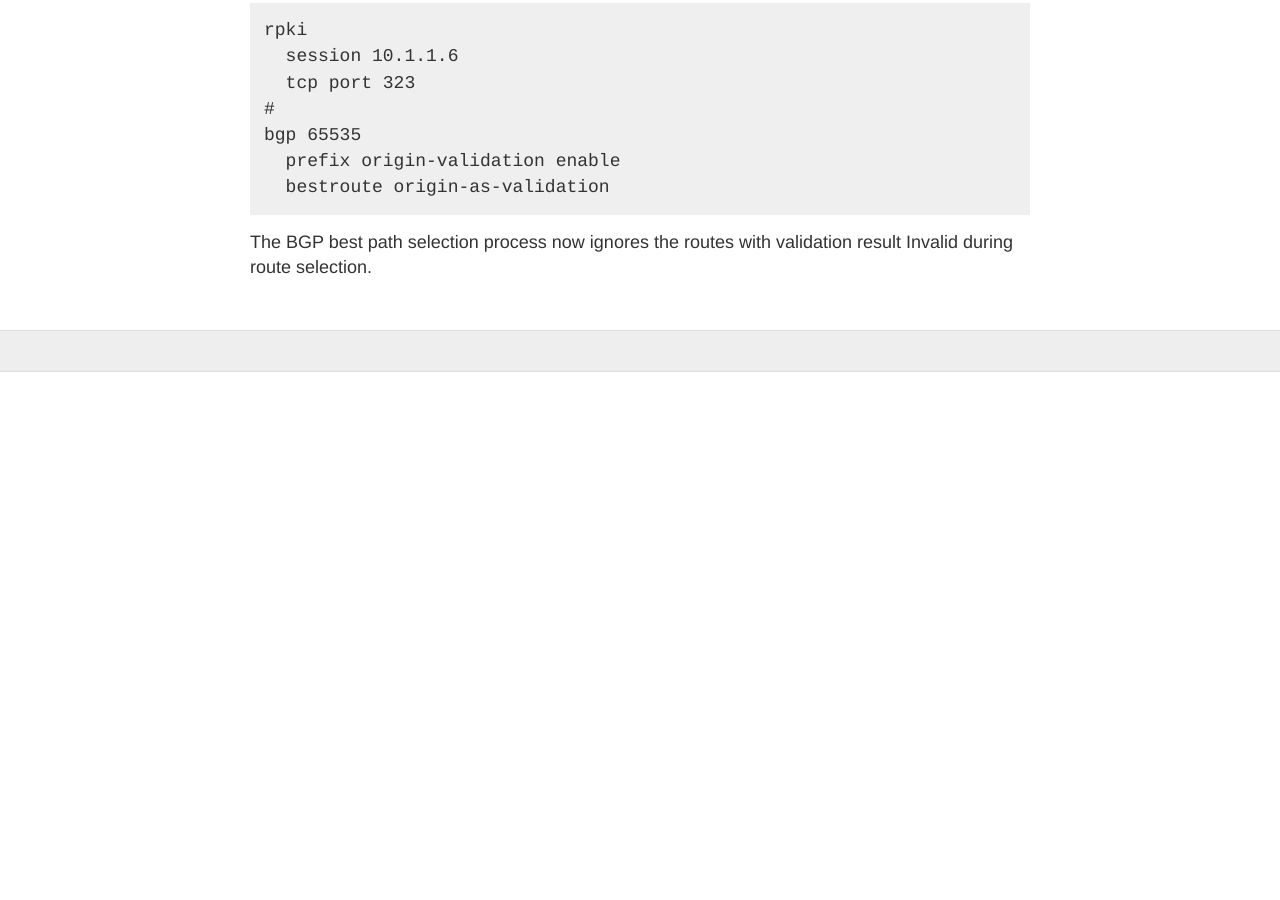
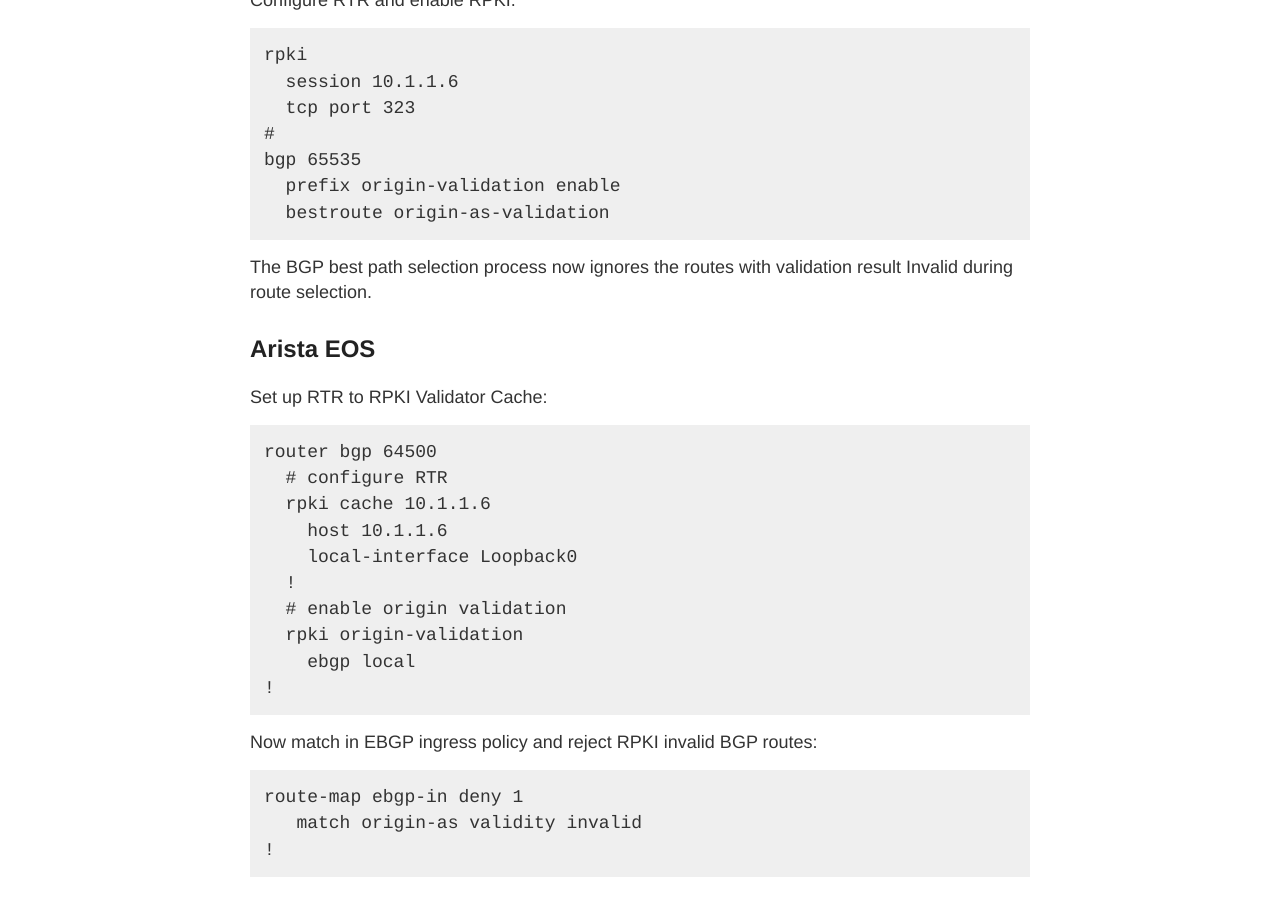
Before and after one commit to NLNOG/bgpfilterguide, a Jekyll site: the page built from guides/reject_invalids.md, in a window 1280 px wide and 900 px high, scrolled down 7268 px. Built offline with Jekyll 4.4.1, drawn with Linux system fonts in a browser that asks for light colours; before the commit the page ends 7640 px from its top, so only the background shows below that.

Commit message:
Add Arista EOS - Thanks Brady Walsh!

````diff
--- a/guides/reject_invalids.md
+++ b/guides/reject_invalids.md
@@ -284,3 +284,28 @@
 ```
 
 The BGP best path selection process now ignores the routes with validation result Invalid during route selection.
+
+## Arista EOS
+
+Set up RTR to RPKI Validator Cache:
+
+```
+router bgp 64500
+  # configure RTR
+  rpki cache 10.1.1.6
+    host 10.1.1.6
+    local-interface Loopback0
+  !
+  # enable origin validation
+  rpki origin-validation
+    ebgp local
+!
+```
+
+Now match in EBGP ingress policy and reject RPKI invalid BGP routes:
+
+```
+route-map ebgp-in deny 1
+   match origin-as validity invalid
+!
+```
````
